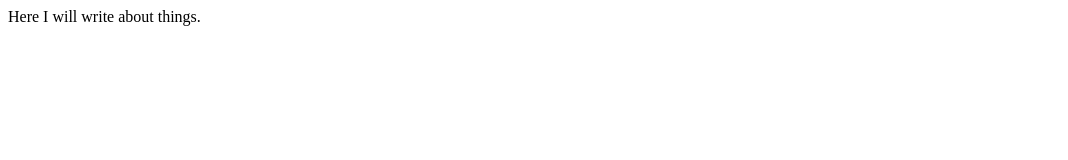
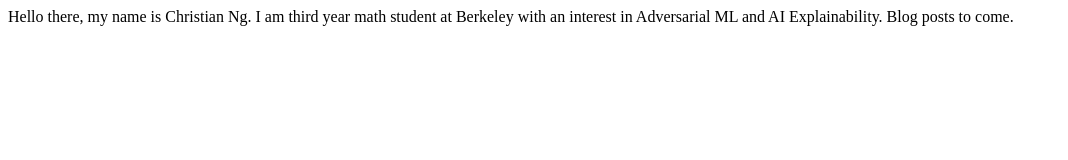
Before and after one commit to Laserbear/laserbear.github.io, a plain HTML site: page index.html in a window 1280 px wide. Shown: the whole page, without its empty margins (0-1068 px from the left). Drawn offline with Linux system fonts and the light colour scheme.

Commit message:
add a line of self-description

```diff
--- a/index.html
+++ b/index.html
@@ -5,8 +5,11 @@
 <link rel="stylesheet" href="styles.css">
 <title>Christian Ng</title>
 </head>
-<title> Welcome to the Blogue </title>
 <body>
-Here I will write about things.
+Hello there, my name is Christian Ng.
+
+I am third year math student at Berkeley with an interest in Adversarial ML and AI Explainability.
+
+Blog posts to come.
 </body>
 </html>
```
